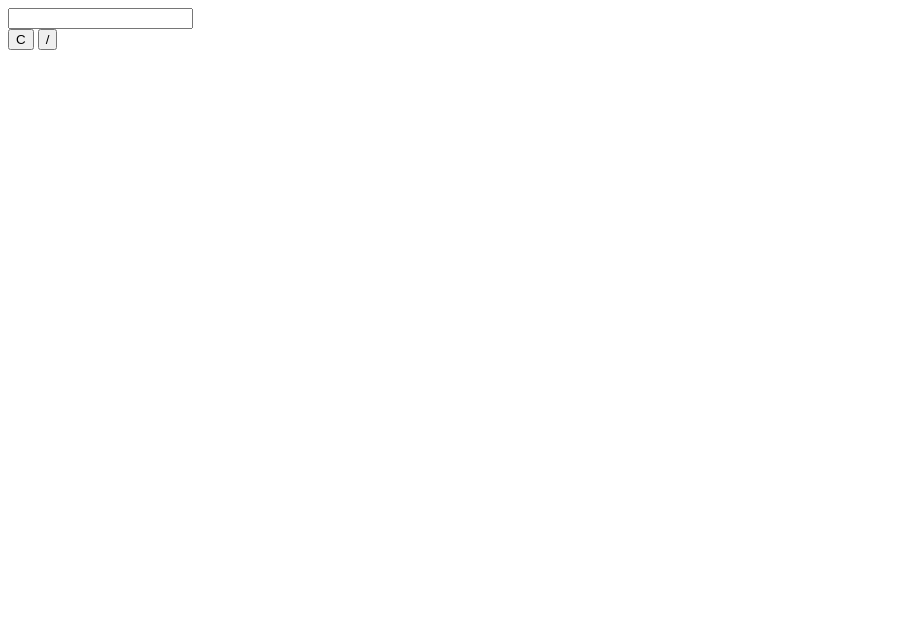
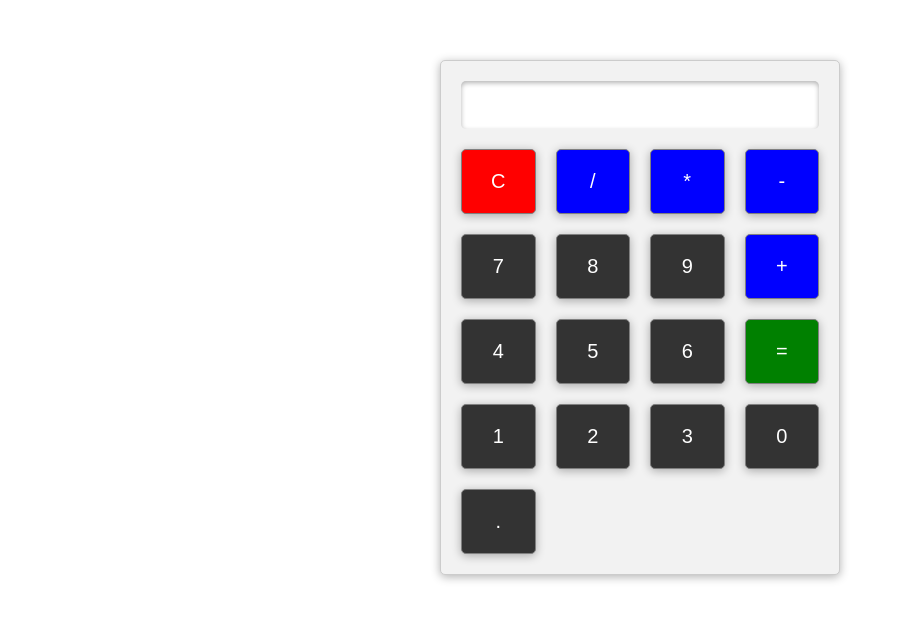
Before and after one commit to midnightmoet/Basic_Calculator, a plain HTML site: page index.html in a window 1280 px wide. Shown: the whole page, without its empty margins (0-899 px from the left). Drawn offline with Linux system fonts and the light colour scheme.

Commit message:
HTML5 and CSS3 bones in place

```diff
--- a/index.html
+++ b/index.html
@@ -8,10 +8,26 @@
 </head>
 <body>
     <div class="calculator">
-        <input type="text" id="results" readonly>
+        <input type="text" id="result" readonly>
         <div class="buttons">
             <button class="clear">C</button>
             <button class="operator">/</button>
+            <button class="operator">*</button>
+            <button class="operator">-</button>
+            <button class="number">7</button>
+            <button class="number">8</button>
+            <button class="number">9</button>
+            <button class="operator">+</button>
+            <button class="number">4</button>
+            <button class="number">5</button>
+            <button class="number">6</button>
+            <button class="equals">=</button>
+            <button class="number">1</button>
+            <button class="number">2</button>
+            <button class="number">3</button>
+            <button class="number">0</button>
+            <button class="decimal">.</button>
+
         </div>
     </div>
     <script src="script.js"></script>
--- a/style.css
+++ b/style.css
@@ -0,0 +1,107 @@
+* {
+    box-sizing: border-box;
+    margin: 0;
+}
+
+body {
+    background: white;
+    font-family: 'Roboto', sans-serif;
+    font-weight: 300;
+    font-size: 20px;
+    color: #333;
+    text-shadow: 1px 1px 1px rgba(0,0,0,0.3);
+    padding: 20px;
+}
+
+.calculator {
+    background: #f2f2f2;
+    padding: 20px;
+    max-width: 400px;
+    margin: 0 auto;
+    border: 1px solid #ccc;
+    border-radius: 5px;
+    box-shadow: 0 2px 10px 0 rgba(0,0,0,0.3);
+    margin-top: 40px;
+}
+
+#result {
+    width: 100%;
+    padding: 10px;
+    font-size: 24px;
+    border: none;
+    border-radius: 5px;
+    box-shadow: 0 2px 5px rgba(0,0,0,0.3) inset;
+}
+
+
+/* GRID TO ALIGN BUTTONS CORRECTLY!!! */
+.buttons {
+    display: grid;
+    grid-template-columns: repeat(4, 1fr);
+    grid-gap: 20px;
+    margin-top: 20px;
+}
+
+.clear,
+.operator,
+.number,
+.decimal,
+.equals {
+    background: lightgray;
+    border: 1px solid gray;
+    font-size: 20px;
+    color: white;
+    border-radius: 5px;
+    /* text-shadow: 1px 1px 1px rgba(0,0,0,0.3); */
+    padding: 20px;
+    box-shadow: 0 2px 10px 0 rgba(0,0,0,0.3);
+    cursor: pointer;
+    transition: background 0.3s ease;
+}
+
+.clear {
+    background: red;
+}
+
+.clear:hover {
+    background: darkred;
+
+}
+
+.operator {
+    background: blue;
+}
+
+.operator:hover {
+    background: darkblue;
+
+}
+
+.equals {
+    background: green;
+}
+
+.equals:hover {
+    background: darkgreen;
+
+}
+
+.number {
+    background: #333;
+    color: white;
+}
+
+.number:hover {
+    background: white;
+    color: black;
+}
+
+.decimal {
+    background: #333;
+    color: white;
+}
+
+.decimal:hover {
+    background: white;
+    color: black;
+}
```
